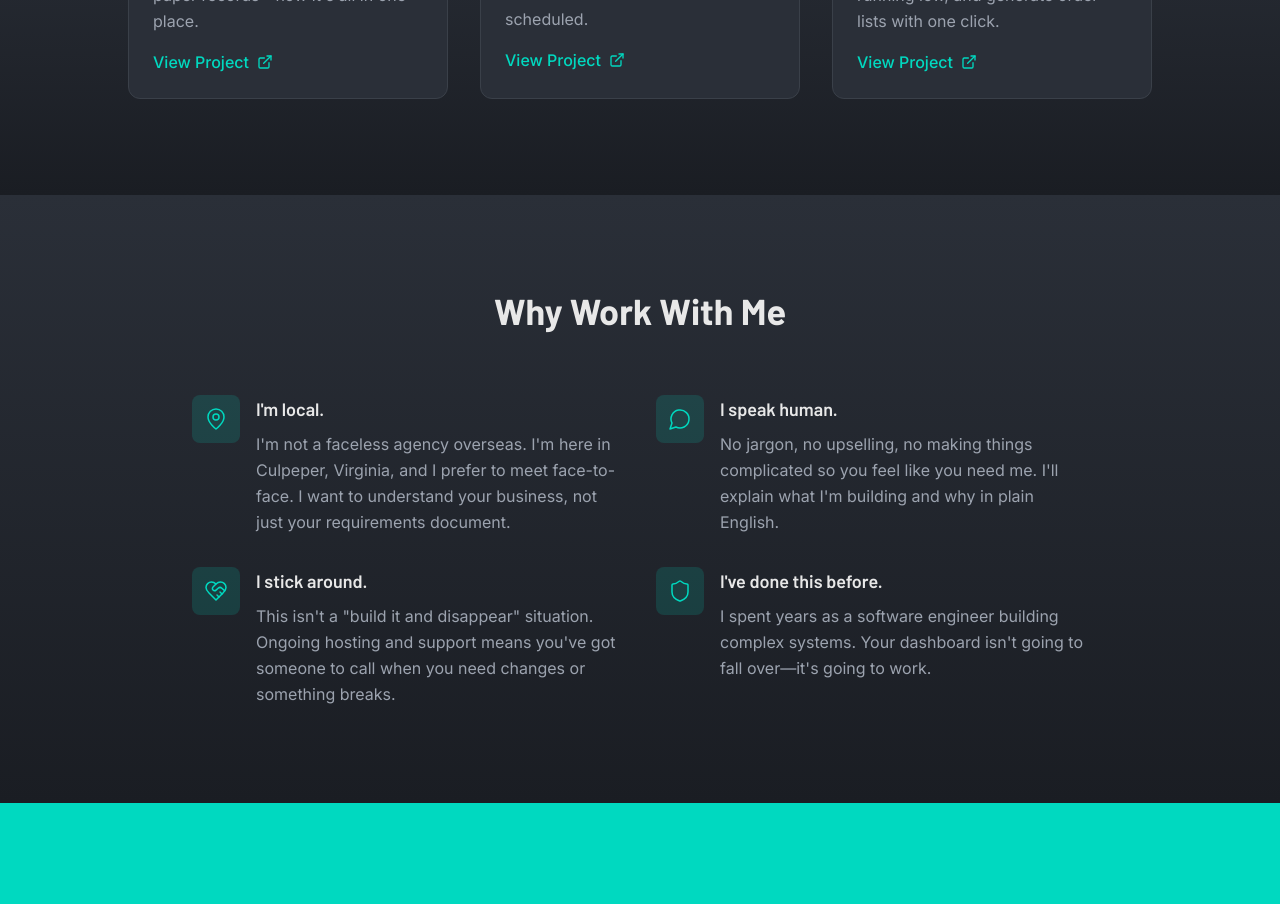
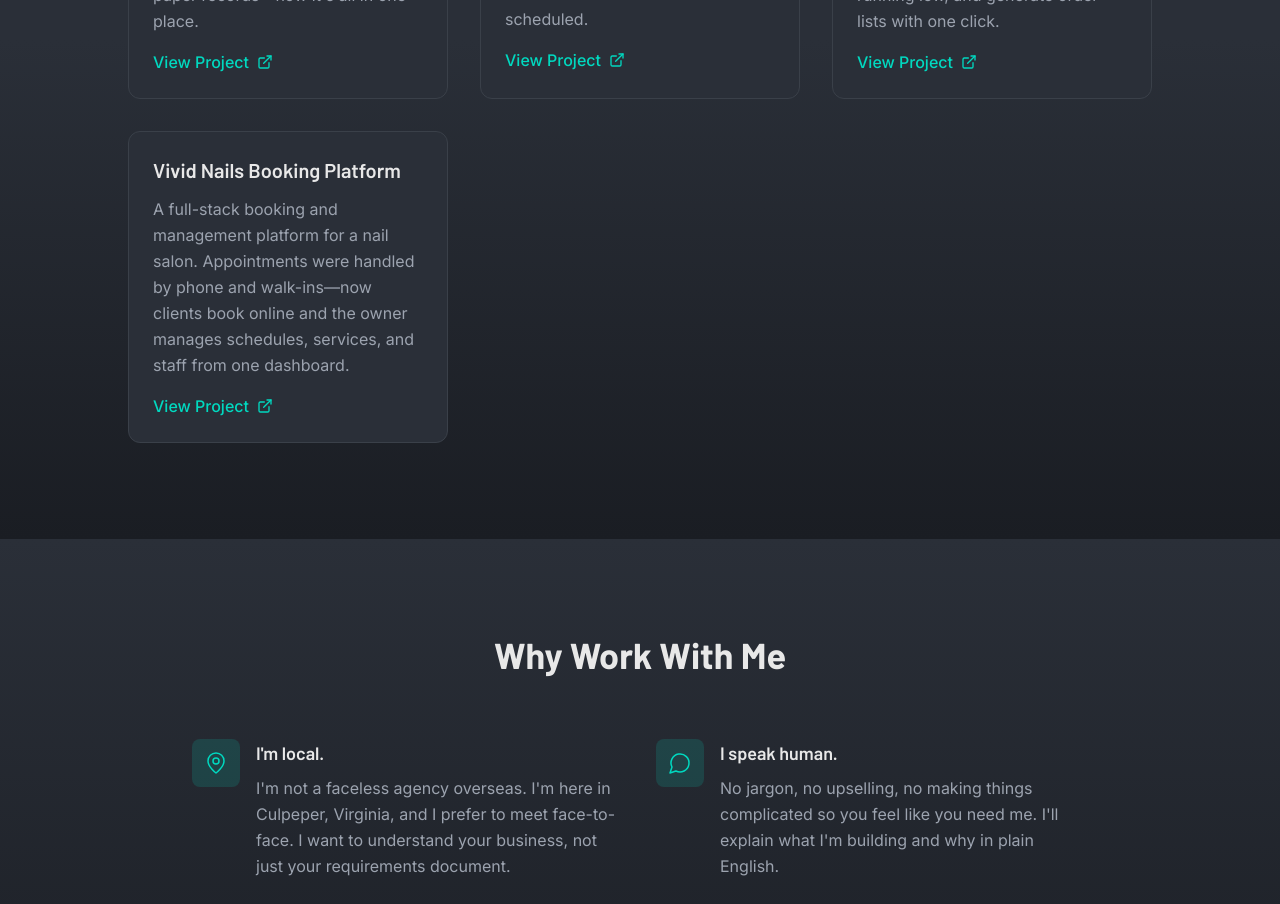
Before and after one commit to Codykilpatrick/cogwork-solutions, a Next.js app: page / in a window 1280 px wide. Shown: the part 3120-4024 px from the top of the page. Built offline with nearby package versions, Linux system fonts and the light colour scheme.

Commit message:
Add new project

```diff
--- a/app/page.tsx
+++ b/app/page.tsx
@@ -298,6 +298,27 @@ export default function HomePage() {
                 <ExternalLink className="w-4 h-4" />
               </a>
             </div>
+
+            {/* Vivid Nails Booking Platform */}
+            <div className="bg-theme-card rounded-xl p-6 border border-theme hover:border-[var(--icon-color)] transition-colors">
+              <h3 className="text-xl font-heading font-semibold mb-3">
+                Vivid Nails Booking Platform
+              </h3>
+              <p className="text-theme-muted mb-4 leading-relaxed">
+                A full-stack booking and management platform for a nail salon. Appointments were handled by phone and
+                walk-ins—now clients book online and the owner manages schedules, services, and staff from one dashboard.
+              </p>
+              <a
+                href="https://vividnails.vercel.app/"
+                target="_blank"
+                rel="noopener noreferrer"
+                className="inline-flex items-center gap-2 font-medium transition-colors hover:opacity-80"
+                style={{ color: 'var(--accent)' }}
+              >
+                View Project
+                <ExternalLink className="w-4 h-4" />
+              </a>
+            </div>
           </div>
         </div>
       </section>
```
